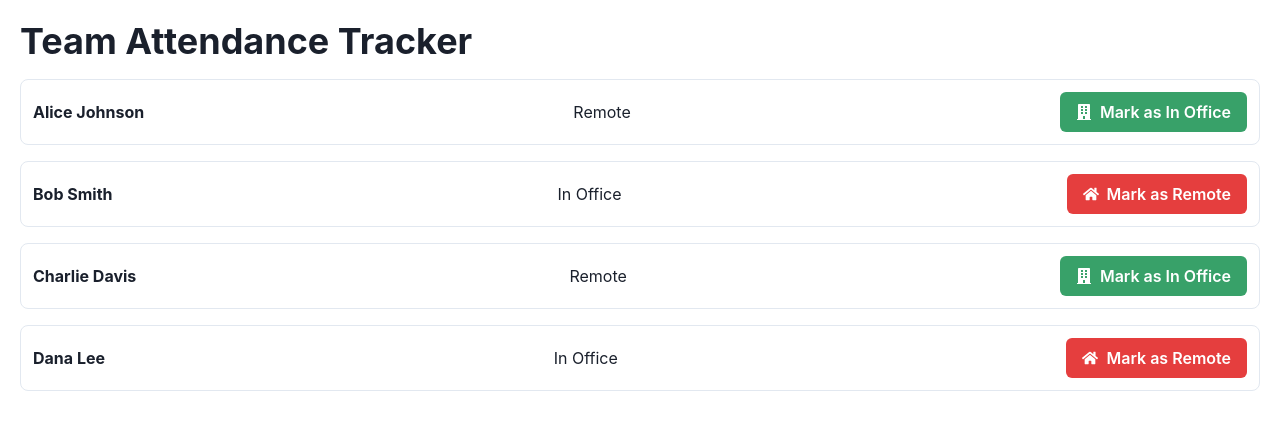
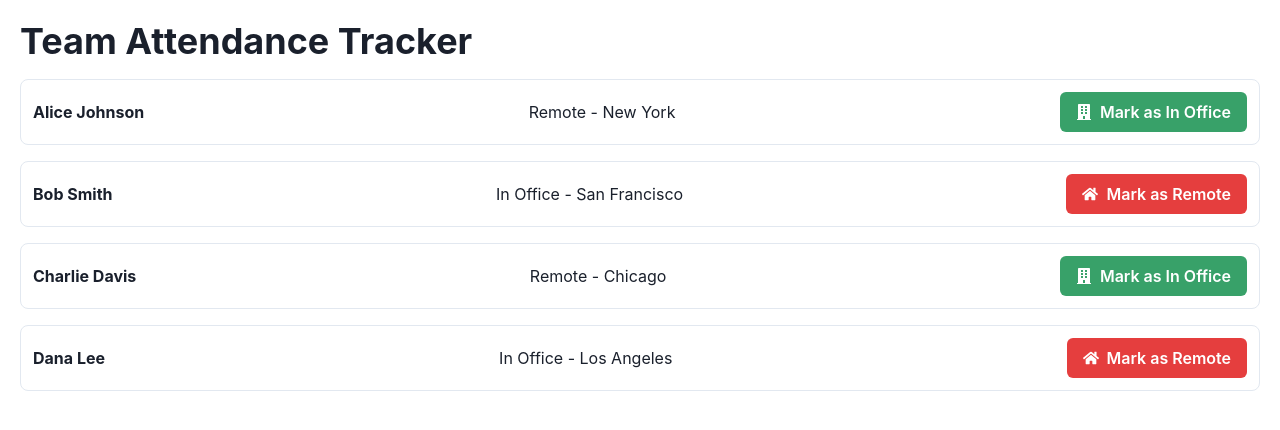
Before and after one commit to GPT-Engineer-App/office-tracker, a React (Vite) app: page / in a window 1280 px wide. Shown: the top 430 px of the page. Built offline with nearby package versions, Linux system fonts and the light colour scheme.

Commit message:
Added a 'city' field to each team member's data and updated the UI to display this information next to their status.

```diff
--- a/src/pages/Index.jsx
+++ b/src/pages/Index.jsx
@@ -6,10 +6,10 @@ const Index = () => {
 
   // Placeholder data for team members
   const teamMembers = [
-    { id: 1, name: "Alice Johnson", status: "Remote" },
-    { id: 2, name: "Bob Smith", status: "In Office" },
-    { id: 3, name: "Charlie Davis", status: "Remote" },
-    { id: 4, name: "Dana Lee", status: "In Office" },
+    { id: 1, name: "Alice Johnson", status: "Remote", city: "New York" },
+    { id: 2, name: "Bob Smith", status: "In Office", city: "San Francisco" },
+    { id: 3, name: "Charlie Davis", status: "Remote", city: "Chicago" },
+    { id: 4, name: "Dana Lee", status: "In Office", city: "Los Angeles" },
   ];
 
   // Function to update status
@@ -31,7 +31,9 @@ const Index = () => {
         {teamMembers.map((member) => (
           <Flex key={member.id} align="center" justify="space-between" p={3} borderWidth="1px" borderRadius="lg">
             <Text fontWeight="bold">{member.name}</Text>
-            <Text>{member.status}</Text>
+            <Text>
+              {member.status} - {member.city}
+            </Text>
             <Button leftIcon={member.status === "In Office" ? <FaHome /> : <FaBuilding />} colorScheme={member.status === "In Office" ? "red" : "green"} onClick={() => updateStatus(member.id, member.status === "In Office" ? "Remote" : "In Office")}>
               Mark as {member.status === "In Office" ? "Remote" : "In Office"}
             </Button>
```
